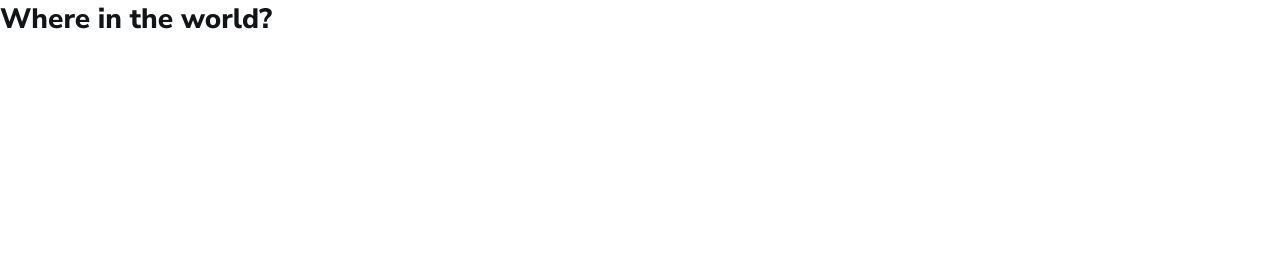
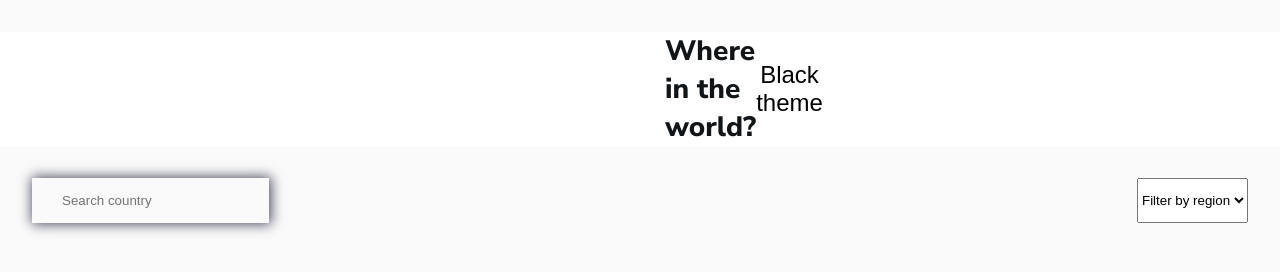
Before and after one commit to capucho34/rest-countries-api-project, a plain HTML site: page index.html in a window 1280 px wide. Drawn offline with Linux system fonts and the light colour scheme; no server answers.

Commit message:
Added search country (beta)

```diff
--- a/app.js
+++ b/app.js
@@ -2,7 +2,7 @@ import { renderCountriesList } from "./dom-utils.js";
 console.log("test");
 const API_URL_ALL = "https://restcountries.com/v3.1/all?fields=name,capital,currencies,flags,population,region";
 let countries;
-
+let query = "";
 fetch(API_URL_ALL)
     .then((res) => res.json())
     .then((countriesRaw) => {
@@ -18,3 +18,12 @@ fetch(API_URL_ALL)
         console.log(countries);
         renderCountriesList(countries);
 });
+
+document.querySelector('#query').addEventListener("input", (e) => {
+    const query = e.target.value;
+    countries = countries.filter((country) =>
+        country.name.toLowerCase().includes(query.toLowerCase())
+);
+    console.log("change", e.target.value);
+    renderCountriesList(countries);
+});
--- a/index.html
+++ b/index.html
@@ -9,14 +9,28 @@
     <link rel="preconnect" href="https://fonts.googleapis.com">
     <link rel="preconnect" href="https://fonts.gstatic.com" crossorigin>
     <link href="https://fonts.googleapis.com/css2?family=Nunito+Sans:wght@300;600;800&display=swap" rel="stylesheet">
+    <link rel="icon" href="https://encrypted-tbn0.gstatic.com/images?q=tbn:ANd9GcTSfE-pRY5C9lKB8q4LWmgCIQIKLc-OPEKL0A&s" alt="earth">
 </head>
 
 <body>
     <header>
+        <div class="header-content">
         <h1>Where in the world?</h1>
+        <button>Black theme</button>
+        </div>
     </header>
     <main id="root">
-
+        <div class="filters">
+            <input type="text" id="query" placeholder="Search country">
+            <select name="region" id="region">
+                <option value="">Filter by region</option>
+                <option value="Europe">Europe</option>
+                <option value="America">America</option>
+                <option value="Asia">Asia</option>
+                <option value="Africa">Africa</option>
+                <option value="Oceania">Oceania</option>
+            </select>
+        </div>
     </main>
     <script type="module" src="dom-utils.js"></script>
     <script type="module" src="app.js"></script>
--- a/styles.css
+++ b/styles.css
@@ -2,7 +2,7 @@
     --color-text: hsl(200, 15%, 8%);
     --color-input: hsl(0, 0%, 52%);
     --color-background: hsl(0, 0%, 98%);
-    --color-white: hsl(0, 0%, 100%);
+    --color-header-background: hsl(0, 0%, 100%);
 }
 
 * {
@@ -11,12 +11,39 @@
     padding: 0;
 }
 
-main, header {
+.filters {
+    display:flex;
+    justify-content: space-between;
+    margin-bottom: 30px;
+}
+
+#query {
+    border:none;
+    background-color: var(--color-background);
+    box-shadow: 1px 0px 12px 1px rgba(66, 68, 90, 1);
+    padding: 15px 30px;
+}
+
+main {
     max-width: 1280px;
     margin: 0 auto;
+    padding: 0 32px;
+}
+
+header {
+    background-color: var(--color-header-background);
+    margin-bottom: 32px;
+}
+
+header button {
+    background:none;
+    border:none;
+    cursor:pointer;
+    font-size: 24px;
 }
 
 body {
+    background-color: var(--color-background);
     color:var(--color-text);
     font-size:14px;
     font-family: 'Nunito Sans', sans-serif;
@@ -48,5 +75,27 @@ li img {
     font-size:18px;
     display:block;
     margin-bottom: 10px;
+}
 
+.header-content {
+    max-width: 1280px;
+    display:flex;
+    justify-content: space-between;
+    margin: 32px 665px;
 }
+
+@media only screen and (max-width: 1000px) {
+    ul {
+        grid-template-columns: 1fr 1fr 1fr;
+    }
+}
+@media only screen and (max-width: 600px) {
+    ul {
+        grid-template-columns: 1fr 1fr;
+    }
+}
+@media only screen and (max-width: 400px) {
+    ul {
+        grid-template-columns: 1fr;
+    }
+}
```
